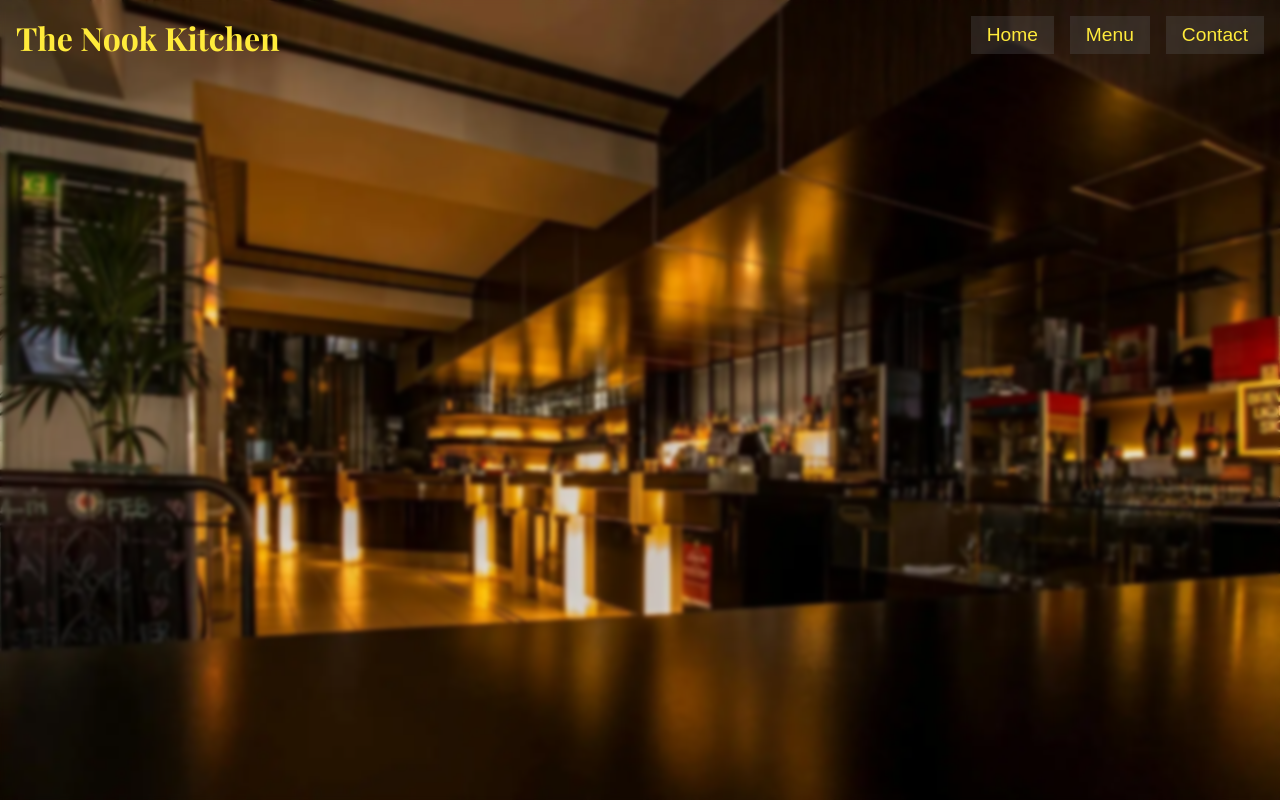
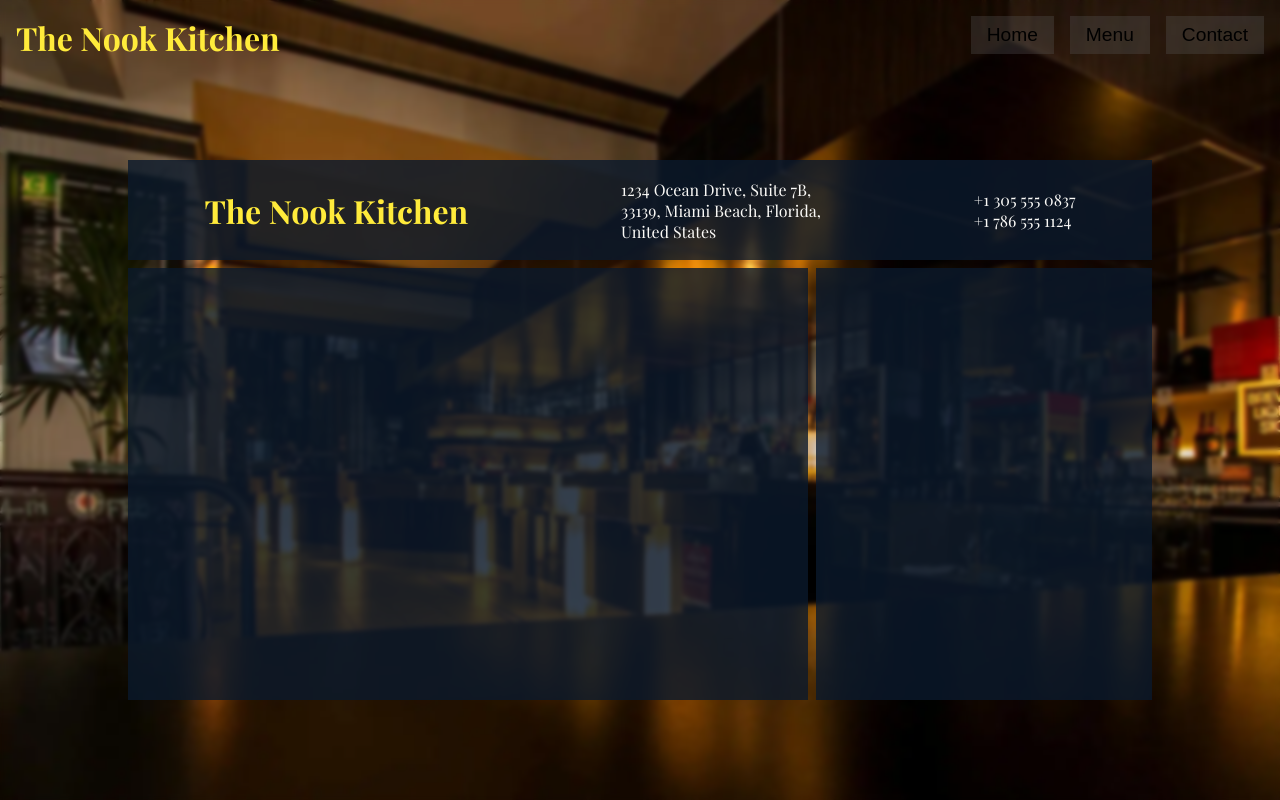
Before and after one commit to 555Viktor/odin-restaurant, a website built with webpack: page src/index.html in a window 1280 px wide. Built offline with nearby package versions, Linux system fonts and the light colour scheme; a web font is replaced by a local one.

Commit message:
Style contact info container

```diff
--- a/src/index.html
+++ b/src/index.html
@@ -35,11 +35,26 @@
 
         <div id="contact-page">
 
-            <div class="contact-details">
+            <div class="contact-details-container">
+
+                <div class="logo-container">
+                    <h1>The Nook Kitchen</h1>
+                </div>
+
+                <div class="address-info-container">
+                    <p>1234 Ocean Drive, Suite 7B,</p>
+                    <p>33139, Miami Beach, Florida,</p>
+                    <p>United States</p>
+                </div>
+
+                <div class="phone-info-container">
+                    <p>+1 305 555 0837</p>
+                    <p>+1 786 555 1124</p>
+                </div>
 
             </div>
 
-            <div class="contact-form"></div>
+            <div class="contact-form-container"></div>
 
             <div class="map-container"></div>
 
--- a/src/styles.css
+++ b/src/styles.css
@@ -5,8 +5,6 @@
     padding: 0;
     margin: 0;
     box-sizing: border-box;
-
-    color: #FFEB3B;
 }
 
 /* Flex containers */
@@ -28,6 +26,7 @@ body {
 
     backdrop-filter: blur(2px);
 
+    color: #FFEB3B;
     font-family: "Playfair Display", serif;
 }
 
@@ -104,21 +103,35 @@ body {
 
 /* Contact page styling */
 
+#contact-page > div {
+    background: rgba(11, 25, 44, 0.8);
+}
 
 #contact-page {
     display: grid;
     grid-template-columns: repeat(12, 1fr);
-    grid-template-rows: repeat(6, 80px);
+    grid-template-rows: 100px repeat(5, 80px);
     gap: 8px;
 
-    margin-inline: 3rem;
+    width: 80%;
+    margin: 0 auto;
 }
 
-.contact-details {
+/* Contact details styling*/
+.contact-details-container {
     grid-column: span 12 / span 12;
+
+    display: flex;
+    justify-content: space-around;
+    align-items: center;
 }
 
-.contact-form {
+.address-info-container,
+.phone-info-container {
+    color: #FAF9F6;
+}
+
+.contact-form-container {
     grid-column: span 8 / span 8;
     grid-row: span 5 / span 5;
     grid-row-start: 2;
@@ -130,3 +143,8 @@ body {
     grid-column-start: 9;
     grid-row-start: 2;
 }
+
+/* Contact form styling */
+
+
+/* Contact map styling */
```
